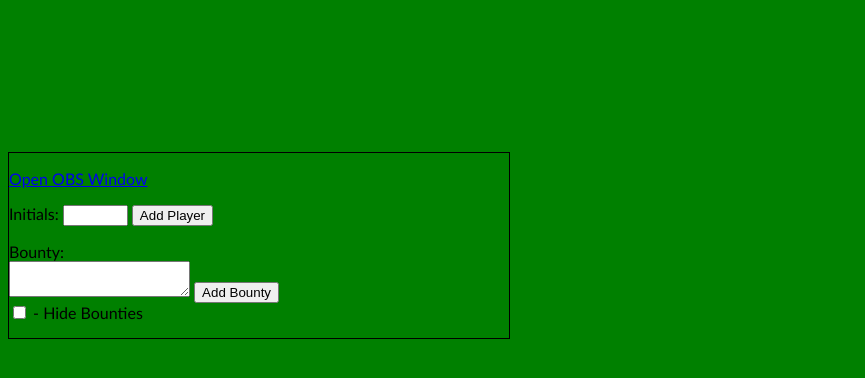
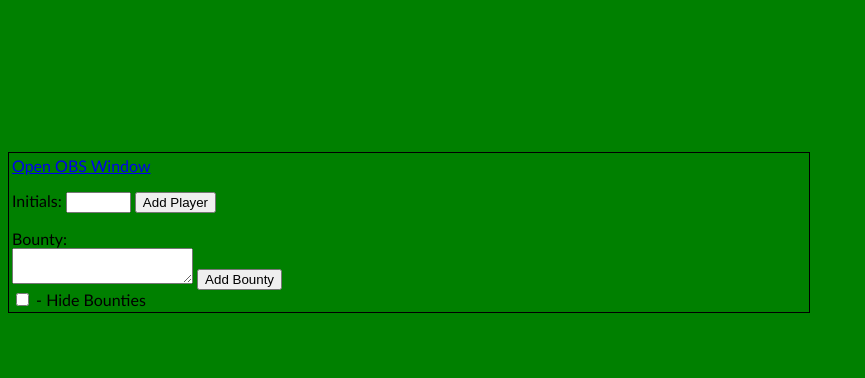
Before and after one commit to soapblox/pintracker, a plain HTML site: page simple.html in a window 1280 px wide. Shown: the whole page, without its empty margins (0-865 px from the left). Drawn offline with nearby package versions, Linux system fonts and the light colour scheme.

Commit message:
Updating UI to be wider

```diff
--- a/score.css
+++ b/score.css
@@ -60,7 +60,7 @@ p.bountyDescription {
 #addPlayers {
     border: 1px solid #000;
     font-family: Calibri;
-    width: 500px;
+    width: 800px;
 }
 
 /* controls the "scoreboard" box */
--- a/simple.html
+++ b/simple.html
@@ -2,8 +2,7 @@
 <head>
     <link rel="stylesheet" href="//code.jquery.com/ui/1.12.1/themes/base/jquery-ui.css">
     <link rel="stylesheet" href="score.css">
-        <script
-              src="https://code.jquery.com/jquery-3.2.1.min.js"
+    <script src="https://code.jquery.com/jquery-3.2.1.min.js"
             integrity="sha256-hwg4gsxgFZhOsEEamdOYGBf13FyQuiTwlAQgxVSNgt4="
             crossorigin="anonymous"></script>
     <script src="https://code.jquery.com/ui/1.12.1/jquery-ui.js"></script>
@@ -452,6 +451,9 @@
 
 
     <div id="addPlayers">
+        <table>
+                <tr>
+                    <td>
                             <p><a href="javascript:openObsWindow()">Open OBS Window</a></p>
                             <p>
                                 Initials: <input type="text" id="playerName" size="5" maxlength="5">
@@ -462,11 +464,16 @@
                                 <button onclick="addBounty()">Add Bounty</button><br />
                                 <input type="checkbox" id="hideBounty" onclick="doHideBounty()" /> - Hide Bounties
                             </p>
-    </div>
-
+                    </td>
+                    <td>
                         <div id="addScores">
 
                         </div>
+                    </td>
+                </tr>
+        </table>
+    </div>
+
 
     <div id="editPlayer">
         <p>Edit Player</p>
```
Also changed, not shown: obsScore.html (+5 -0 lines). Lines whose indentation alone changed are shown as unchanged.
